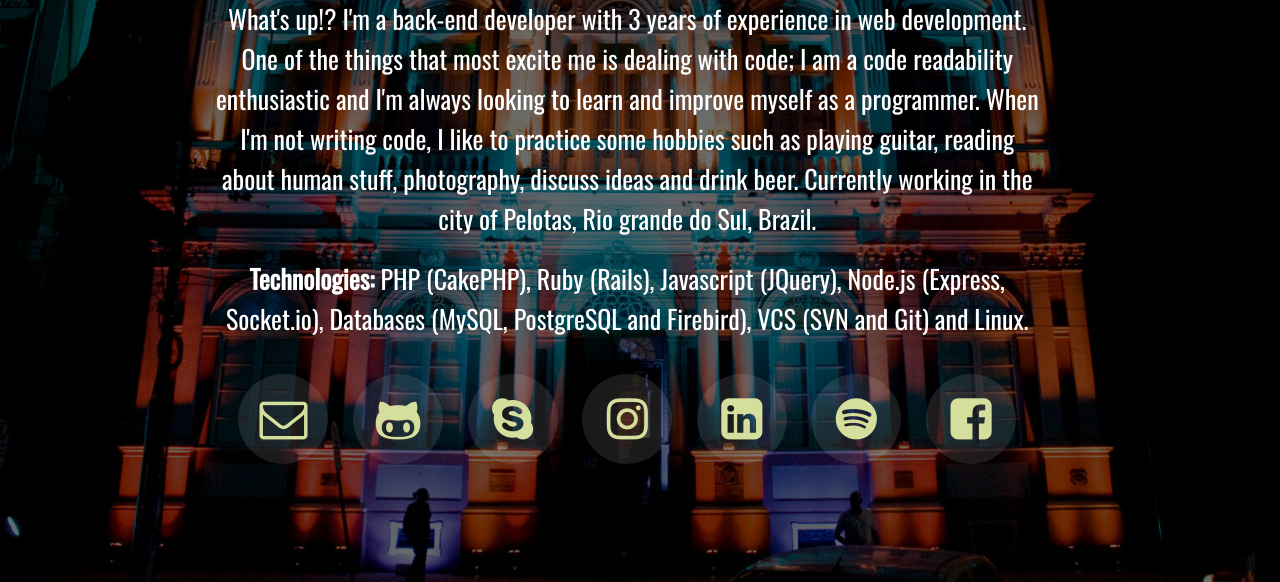
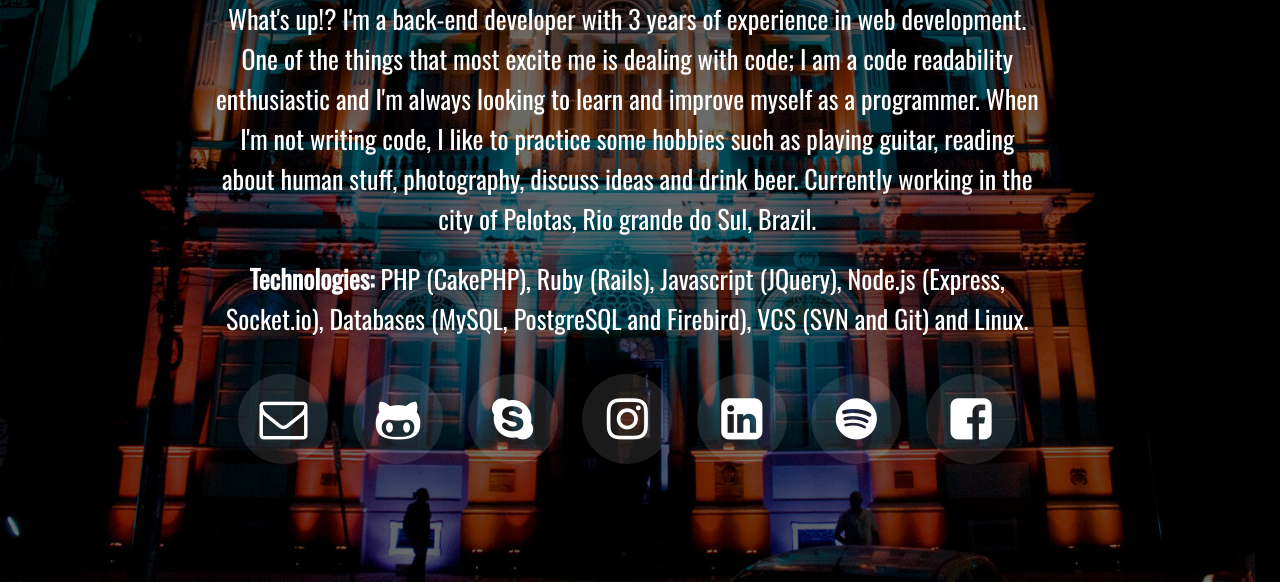
Before and after one commit to patarkf/patarkf.github.io, a plain HTML site: page index.html in a window 1280 px wide. Shown: the part 218-800 px from the top of the page. Drawn offline with nearby package versions, Linux system fonts and the light colour scheme.

Commit message:
Changed icons color/background color and meta for android

```diff
--- a/css/block/socialMedias.css
+++ b/css/block/socialMedias.css
@@ -8,7 +8,7 @@
 	-moz-transition: background 0.2s, color 0.2s;
 	transition: background 0.2s, color 0.2s;
 	border-radius: 50%;
-	color: #D6DE9D;
+	color: #ffffff;
 	cursor: pointer;
 	display: inline-block;
 	font-size: 0px;
@@ -55,7 +55,7 @@
 	-webkit-font-smoothing: antialiased;
 }
 .socialMedias-icon:hover {
-	background: rgb(214, 222, 147);
+	background: #ffffff;
 }
 .socialMedias-icon:hover:after {
 	opacity: 1;
--- a/index.html
+++ b/index.html
@@ -6,7 +6,7 @@
 	<meta name="description" content="Patrick Ferreira is a backend developer that loves code and everything that spins around it.">
 	<meta name="keywords" content="programmer, freelancer, pelotas, rio grande do sul, brazil, php, cakephp, javascript, jquery, linux, postgresql, git, rails, ruby">
 	<meta name="author" content="Patrick Ferreira">
-	<meta name="theme-color" content="#222">
+	<meta name="theme-color" content="#00222C">
 
 	<link rel="stylesheet" href="https://maxcdn.bootstrapcdn.com/bootstrap/3.3.5/css/bootstrap.min.css" type="text/css">
 	<link rel="stylesheet" href="https://maxcdn.bootstrapcdn.com/font-awesome/4.4.0/css/font-awesome.min.css" type="text/css">
```
